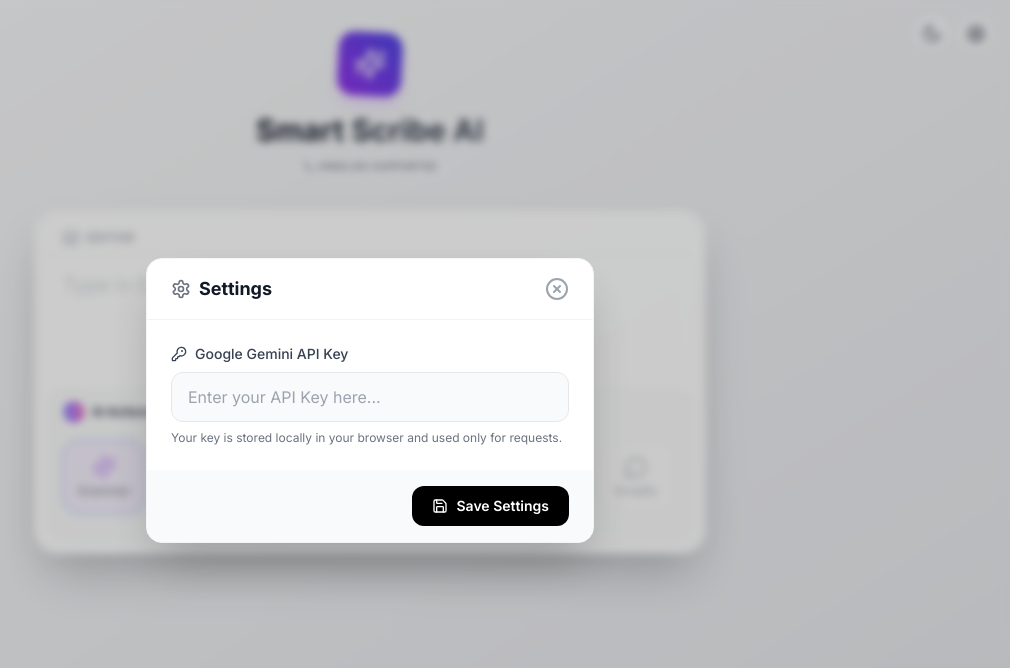
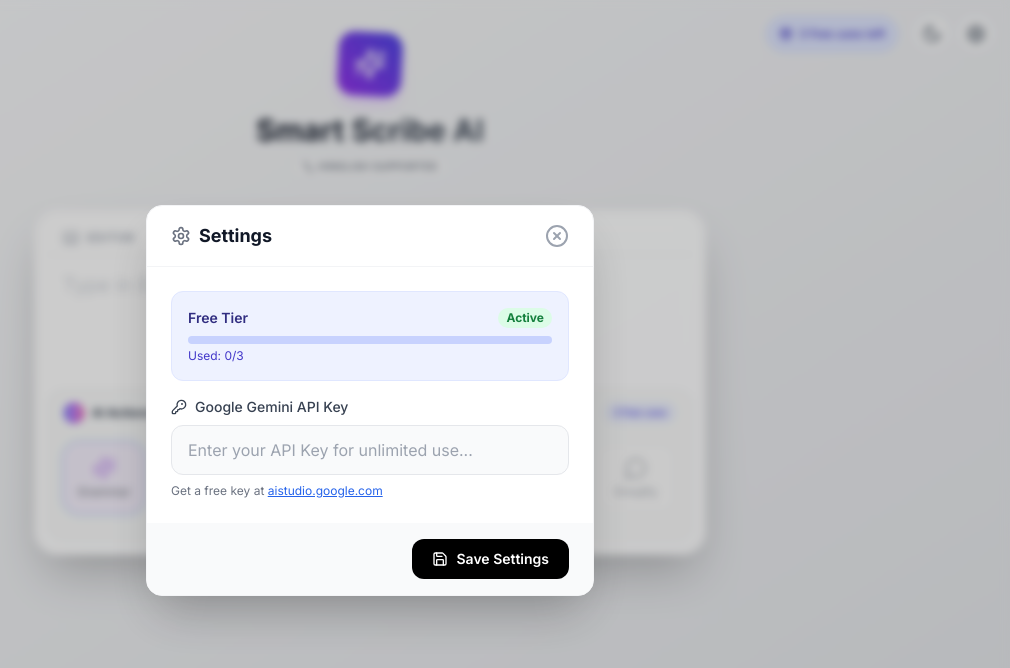
Before and after one commit to Hadar01/Smart-Scribe-AI, a React (Vite) app in the folder smart-scribe-ai/: page / in a window 1280 px wide. Both pictures are taken after a click on the button 1246 px from the left and 34 px from the top of the page. Shown: the top 668 px of the page, without its empty margins (270-1280 px from the left). Built offline with nearby package versions, Linux system fonts and the light colour scheme.

Commit message:
Enhance API key management and free usage tracking
Refactor API key handling to support free usage limits and user-defined keys. Update UI to reflect free usage status and improve local storage management.

```diff
--- a/smart-scribe-ai/App.tsx
+++ b/smart-scribe-ai/App.tsx
@@ -3,7 +3,9 @@
 import { ResultCard } from './components/ResultCard';
 import { generateRewrite } from './services/geminiService';
 import { ToneType, AIRequestState } from './types';
-import { Sparkles, XCircle, Eraser, Keyboard, Languages, AlertCircle, Settings, Sun, Moon, KeyRound, Save } from 'lucide-react';
+import { Sparkles, XCircle, Eraser, Keyboard, Languages, AlertCircle, Settings, Sun, Moon, KeyRound, Save, Gift } from 'lucide-react';
+
+const MAX_FREE_USES = 3;
 
 const App: React.FC = () => {
   const [inputText, setInputText] = useState('');
@@ -11,17 +13,25 @@
   const [selectedTone, setSelectedTone] = useState<ToneType>(ToneType.GRAMMAR);
   const [aiState, setAiState] = useState<AIRequestState>({ status: 'idle' });
 
-  // Settings State
-  const [apiKey, setApiKey] = useState('');
+  // Settings & Usage State
+  const [userApiKey, setUserApiKey] = useState('');
+  const [freeUsageCount, setFreeUsageCount] = useState(0);
   const [isSettingsOpen, setIsSettingsOpen] = useState(false);
   const [darkMode, setDarkMode] = useState(false);
+
   const textareaRef = useRef<HTMLTextAreaElement>(null);
 
   // Initialize State from LocalStorage
   useEffect(() => {
+    // Load User API Key
     const storedKey = localStorage.getItem('gemini_api_key');
-    if (storedKey) setApiKey(storedKey);
+    if (storedKey) setUserApiKey(storedKey);
 
+    // Load Usage Count
+    const storedCount = localStorage.getItem('free_usage_count');
+    if (storedCount) setFreeUsageCount(parseInt(storedCount, 10));
+
+    // Load Theme
     const storedTheme = localStorage.getItem('theme');
     if (storedTheme === 'dark') {
       setDarkMode(true);
@@ -46,7 +56,7 @@
   };
 
   const handleSaveSettings = (key: string) => {
-    setApiKey(key);
+    setUserApiKey(key);
     localStorage.setItem('gemini_api_key', key);
     setIsSettingsOpen(false);
   };
@@ -72,10 +82,33 @@
   const handleGenerate = async (tone: ToneType) => {
     if (!inputText.trim()) return;
 
-    if (!apiKey) {
-      setAiState({ status: 'error', error: "Please set your API Key in settings first." });
-      setIsSettingsOpen(true);
-      return;
+    // LOGIC: Determine which key to use
+    let effectiveKey = userApiKey;
+    let isUsingFreeTier = false;
+
+    if (!effectiveKey) {
+      // If no user key, check free tier limits
+      if (freeUsageCount >= MAX_FREE_USES) {
+        setAiState({
+          status: 'error',
+          error: "Free limit reached (3/3). Please add your own API Key in settings."
+        });
+        setIsSettingsOpen(true);
+        return;
+      }
+
+      // Use System Key
+      effectiveKey = process.env.API_KEY || "";
+      isUsingFreeTier = true;
+
+      if (!effectiveKey) {
+         setAiState({
+          status: 'error',
+          error: "System configuration error. Please add your own API Key in settings."
+        });
+        setIsSettingsOpen(true);
+        return;
+      }
     }
 
     setSelectedTone(tone);
@@ -83,7 +116,15 @@
     setResultText('');
 
     try {
-      const rewritten = await generateRewrite(inputText, tone, apiKey);
+      const rewritten = await generateRewrite(inputText, tone, effectiveKey);
+
+      // If successful and using free tier, increment counter
+      if (isUsingFreeTier) {
+        const newCount = freeUsageCount + 1;
+        setFreeUsageCount(newCount);
+        localStorage.setItem('free_usage_count', newCount.toString());
+      }
+
       setResultText(rewritten);
       setAiState({ status: 'success' });
     } catch (error) {
@@ -95,7 +136,6 @@
     setInputText(resultText);
     setResultText('');
     setAiState({ status: 'idle' });
-    // Reset height after applying
     if(textareaRef.current) {
        setTimeout(() => {
           textareaRef.current!.style.height = 'auto';
@@ -116,11 +156,19 @@
     if (textareaRef.current) textareaRef.current.style.height = 'auto';
   };
 
+  const remainingFree = Math.max(0, MAX_FREE_USES - freeUsageCount);
+
   return (
     <div className="min-h-screen bg-gradient-to-br from-gray-50 to-gray-200 dark:from-gray-900 dark:to-gray-800 text-gray-900 dark:text-gray-100 flex flex-col items-center py-8 px-4 sm:px-6 relative overflow-hidden transition-colors duration-300">
 
       {/* Top Controls */}
       <div className="absolute top-4 right-4 flex gap-2 z-20">
+        {!userApiKey && (
+           <div className="hidden sm:flex items-center px-3 py-1.5 bg-indigo-100 dark:bg-indigo-900/50 text-indigo-700 dark:text-indigo-300 rounded-full text-xs font-medium border border-indigo-200 dark:border-indigo-700 mr-2">
+             <Gift className="w-3.5 h-3.5 mr-1.5" />
+             {remainingFree} free uses left
+           </div>
+        )}
         <button
           onClick={toggleDarkMode}
           className="p-2 rounded-full bg-white/50 dark:bg-gray-800/50 hover:bg-white dark:hover:bg-gray-700 transition-all shadow-sm backdrop-blur-sm"
@@ -190,11 +238,20 @@
 
             {/* AI Controls */}
             <div className="mt-2 bg-gray-50/80 dark:bg-gray-800/80 rounded-2xl p-3 border border-gray-100 dark:border-gray-700 transition-colors">
-              <div className="flex items-center gap-2 mb-3 px-1">
-                 <div className="w-5 h-5 rounded-full bg-gradient-to-r from-indigo-500 via-purple-500 to-pink-500 flex items-center justify-center">
-                    <Sparkles className="w-3 h-3 text-white" />
+              <div className="flex items-center justify-between mb-3 px-1">
+                 <div className="flex items-center gap-2">
+                    <div className="w-5 h-5 rounded-full bg-gradient-to-r from-indigo-500 via-purple-500 to-pink-500 flex items-center justify-center">
+                        <Sparkles className="w-3 h-3 text-white" />
+                    </div>
+                    <span className="text-xs font-bold text-gray-700 dark:text-gray-300">AI Actions</span>
                  </div>
-                 <span className="text-xs font-bold text-gray-700 dark:text-gray-300">AI Actions</span>
+
+                 {/* Free Tier Indicator inside panel for mobile */}
+                 {!userApiKey && (
+                   <span className="text-[10px] font-medium text-indigo-600 dark:text-indigo-400 bg-indigo-50 dark:bg-indigo-900/30 px-2 py-0.5 rounded-full border border-indigo-100 dark:border-indigo-800">
+                     {remainingFree} free uses
+                   </span>
+                 )}
               </div>
 
               <ToneSelector
@@ -253,6 +310,35 @@
             </div>
 
             <div className="p-6 space-y-4">
+
+              {/* Free Tier Status */}
+              <div className="bg-indigo-50 dark:bg-indigo-900/20 p-4 rounded-xl border border-indigo-100 dark:border-indigo-800/50">
+                <div className="flex justify-between items-center mb-2">
+                  <h4 className="font-semibold text-indigo-900 dark:text-indigo-200 text-sm">Free Tier</h4>
+                  <span className={`text-xs font-bold px-2 py-0.5 rounded-full ${userApiKey ? 'bg-gray-200 text-gray-500' : 'bg-green-100 text-green-700'}`}>
+                    {userApiKey ? 'Inactive' : 'Active'}
+                  </span>
+                </div>
+                {!userApiKey ? (
+                  <div>
+                    <div className="w-full bg-indigo-200 dark:bg-indigo-800 rounded-full h-2 mb-1">
+                      <div
+                        className="bg-indigo-600 h-2 rounded-full transition-all duration-500"
+                        style={{ width: `${(freeUsageCount / MAX_FREE_USES) * 100}%` }}
+                      ></div>
+                    </div>
+                    <p className="text-xs text-indigo-700 dark:text-indigo-300 flex justify-between">
+                      <span>Used: {freeUsageCount}/{MAX_FREE_USES}</span>
+                      {freeUsageCount >= MAX_FREE_USES && <span className="text-red-500 font-bold">Limit Reached</span>}
+                    </p>
+                  </div>
+                ) : (
+                  <p className="text-xs text-indigo-500 dark:text-indigo-400">
+                    You are using your own API Key. Enjoy unlimited access!
+                  </p>
+                )}
+              </div>
+
               <div>
                 <label className="block text-sm font-medium text-gray-700 dark:text-gray-300 mb-2 flex items-center gap-2">
                   <KeyRound className="w-4 h-4" /> Google Gemini API Key
@@ -260,21 +346,21 @@
                 <div className="relative">
                   <input
                     type="password"
-                    value={apiKey}
-                    onChange={(e) => setApiKey(e.target.value)}
-                    placeholder="Enter your API Key here..."
+                    value={userApiKey}
+                    onChange={(e) => setUserApiKey(e.target.value)}
+                    placeholder="Enter your API Key for unlimited use..."
                     className="w-full px-4 py-3 rounded-xl border border-gray-200 dark:border-gray-700 bg-gray-50 dark:bg-gray-800 text-gray-900 dark:text-gray-100 focus:ring-2 focus:ring-purple-500 focus:border-transparent outline-none transition-all"
                   />
                 </div>
                 <p className="text-xs text-gray-500 dark:text-gray-400 mt-2">
-                  Your key is stored locally in your browser and used only for requests.
+                  Get a free key at <a href="https://aistudio.google.com/app/apikey" target="_blank" rel="noopener noreferrer" className="text-blue-600 underline">aistudio.google.com</a>
                 </p>
               </div>
             </div>
 
             <div className="px-6 py-4 bg-gray-50 dark:bg-gray-800/50 flex justify-end">
               <button
-                onClick={() => handleSaveSettings(apiKey)}
+                onClick={() => handleSaveSettings(userApiKey)}
                 className="bg-black dark:bg-white text-white dark:text-black px-5 py-2.5 rounded-xl text-sm font-semibold hover:opacity-90 transition-opacity flex items-center gap-2"
               >
                 <Save className="w-4 h-4" /> Save Settings
```
